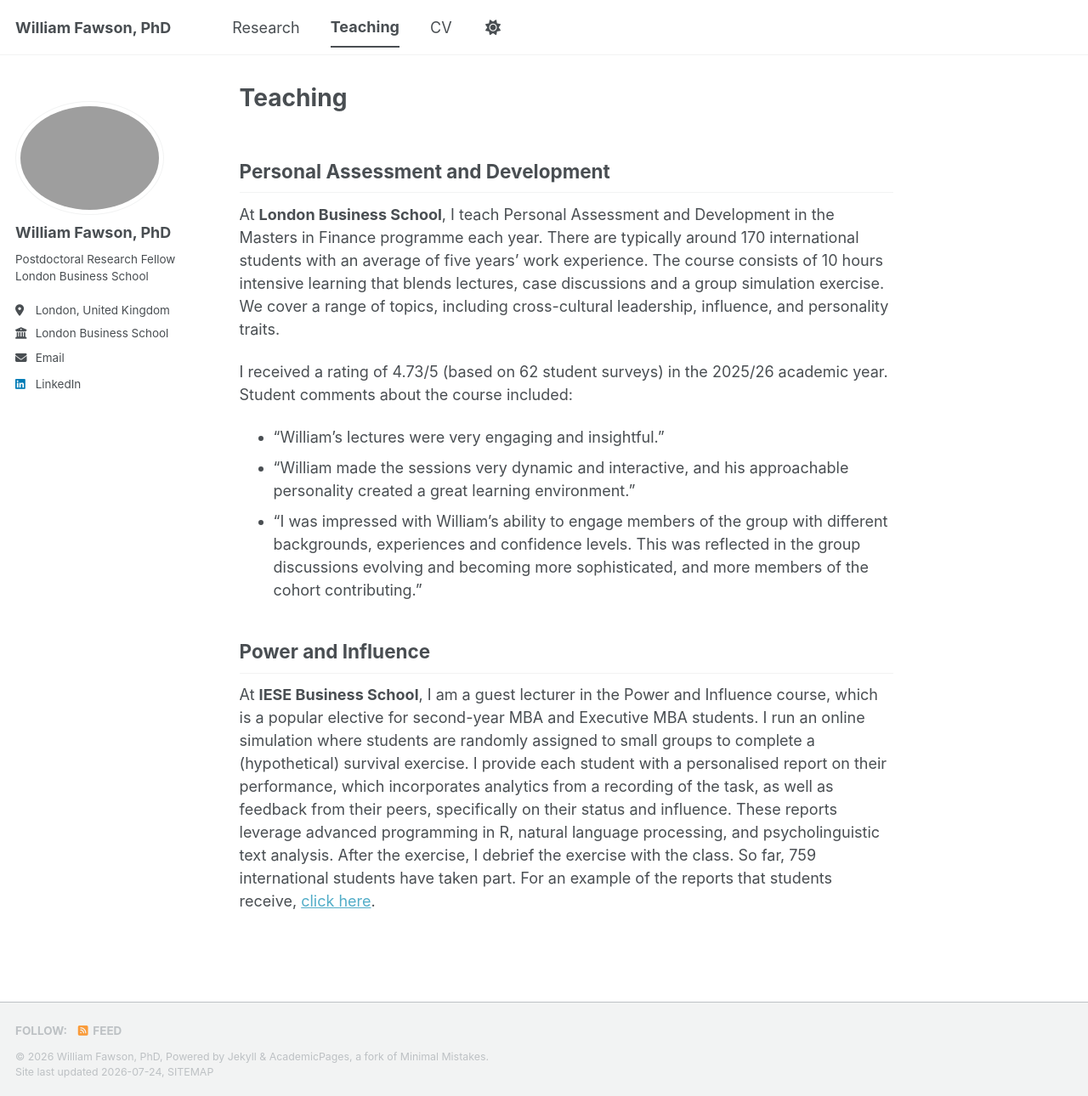
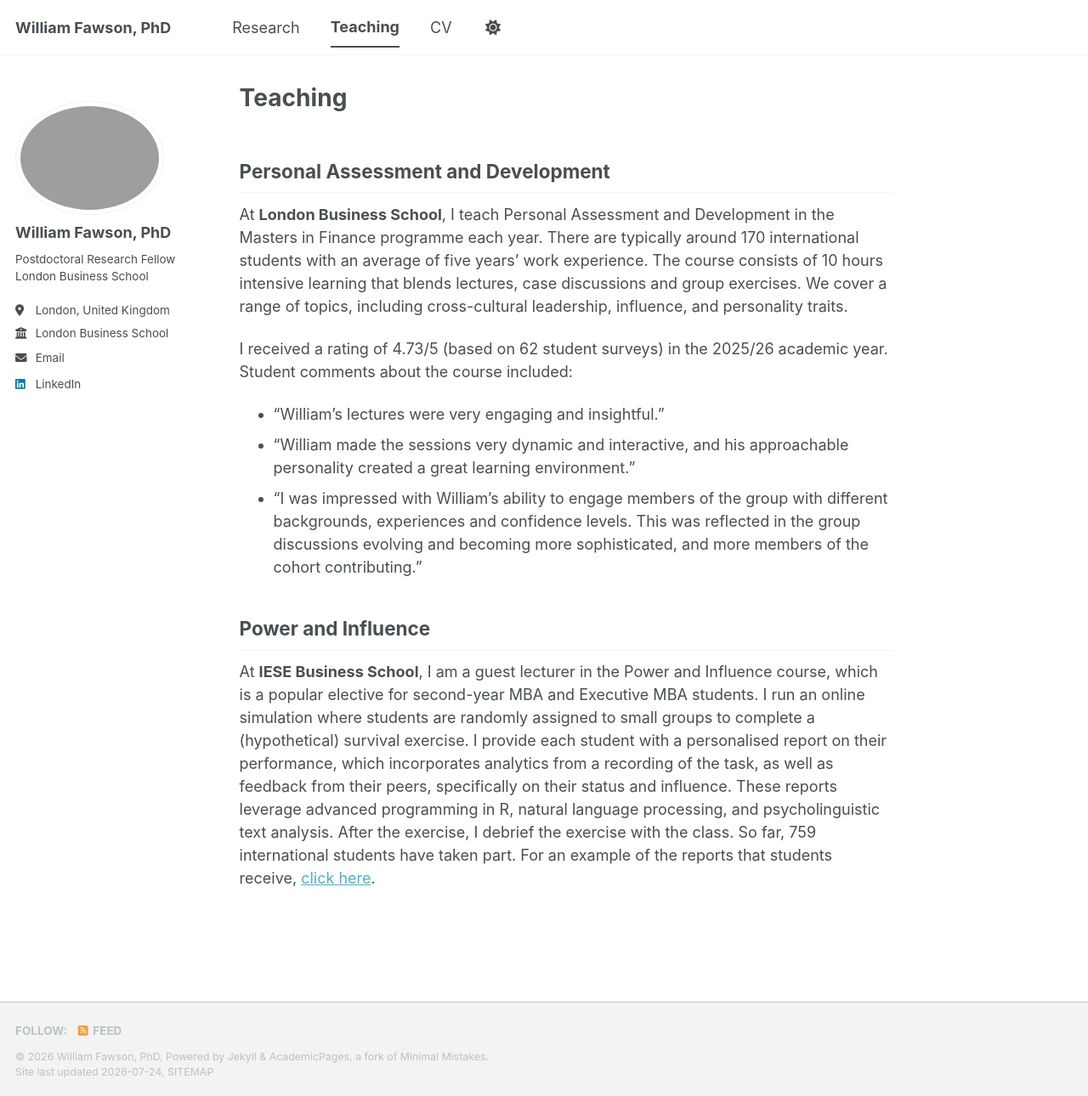
Before and after one commit to williamfawson/williamfawson.github.io, a Jekyll site: the page built from _pages/teaching.md, in a window 1280 px wide and 1290 px high. Shown: the whole window at 85% size. Built offline with Jekyll 4.4.1, drawn with Linux system fonts in a browser that asks for light colours; a style sheet for code colours, icons or effects is not loaded.

Commit message:
Update teaching.md

```diff
--- a/_pages/teaching.md
+++ b/_pages/teaching.md
@@ -6,7 +6,7 @@
 ---
 
 ## Personal Assessment and Development
-At **London Business School**, I teach Personal Assessment and Development in the Masters in Finance programme each year. There are typically around 170 international students with an average of five years' work experience. The course consists of 10 hours intensive learning that blends lectures, case discussions and a group simulation exercise. We cover a range of topics, including cross-cultural leadership, influence, and personality traits.
+At **London Business School**, I teach Personal Assessment and Development in the Masters in Finance programme each year. There are typically around 170 international students with an average of five years' work experience. The course consists of 10 hours intensive learning that blends lectures, case discussions and group exercises. We cover a range of topics, including cross-cultural leadership, influence, and personality traits.
 
 I received a rating of 4.73/5 (based on 62 student surveys) in the 2025/26 academic year. Student comments about the course included:
 - "William's lectures were very engaging and insightful."
```
